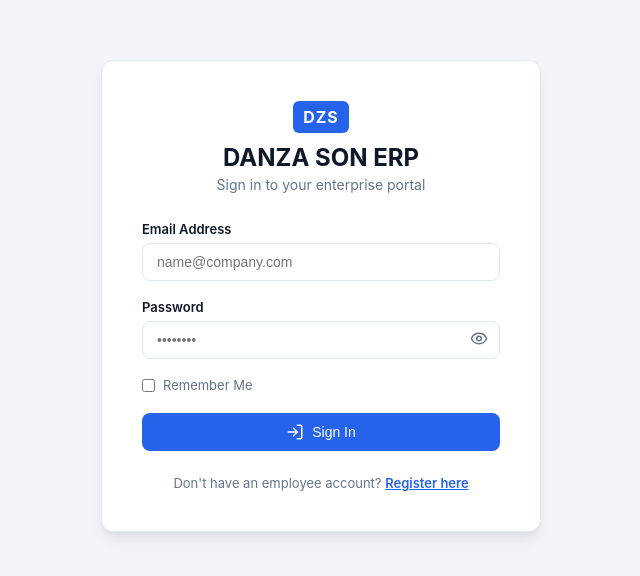
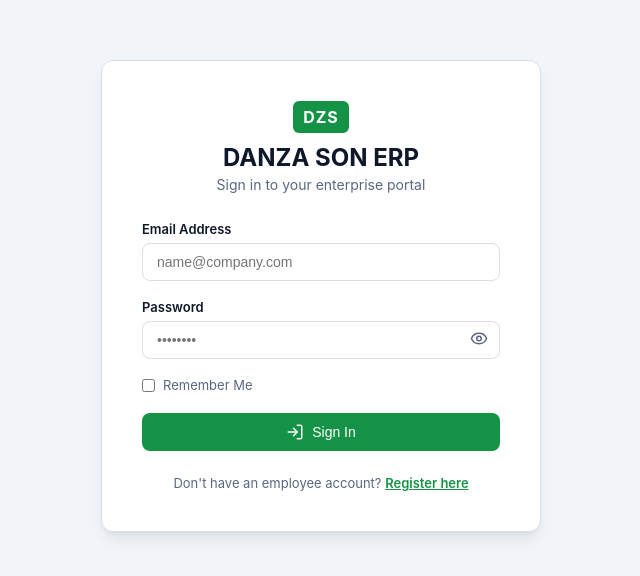
Before and after one commit to jaydip6867/Danzason_Frontend, a React (Create React App) app: page /login in a window 1280 px wide. Shown: the part 104-680 px from the top of the page, without its empty margins (319-959 px from the left). Built offline with nearby package versions, Linux system fonts and the light colour scheme; no server answers.

Commit message:
Apply brand color palette: Dark Green #149346 and Light Gray #eeeff0

```diff
--- a/src/styles/main.css
+++ b/src/styles/main.css
@@ -1,24 +1,28 @@
 :root {
-  --color-primary: #2563eb;
-  --color-primary-hover: #1d4ed8;
-  --color-primary-light: #eff6ff;
+  /* Brand Primary Palette (Dark Green #149346) */
+  --color-primary: #149346;
+  --color-primary-hover: #0f7536;
+  --color-primary-light: #e8f7ee;
+
+  /* Sidebar */
   --color-sidebar: #0f172a;
   --color-sidebar-hover: #1e293b;
-  --color-sidebar-active: #2563eb;
+  --color-sidebar-active: #149346;
   --color-sidebar-text: #94a3b8;
   --color-sidebar-text-active: #ffffff;
 
-  --color-bg-main: #f8fafc;
+  /* Backgrounds & Neutrals (Light Gray #eeeff0) */
+  --color-bg-main: #eeeff0;
   --color-card-bg: #ffffff;
-  --color-border: #e2e8f0;
-  --color-border-light: #f1f5f9;
+  --color-border: #dcdfe3;
+  --color-border-light: #e8eaed;
 
   --color-text-main: #0f172a;
-  --color-text-muted: #64748b;
-  --color-text-subtle: #94a3b8;
+  --color-text-muted: #596780;
+  --color-text-subtle: #8a96a8;
 
-  --color-success: #10b981;
-  --color-success-bg: #ecfdf5;
+  --color-success: #149346;
+  --color-success-bg: #e8f7ee;
   --color-warning: #f59e0b;
   --color-warning-bg: #fffbeb;
   --color-danger: #ef4444;
```
